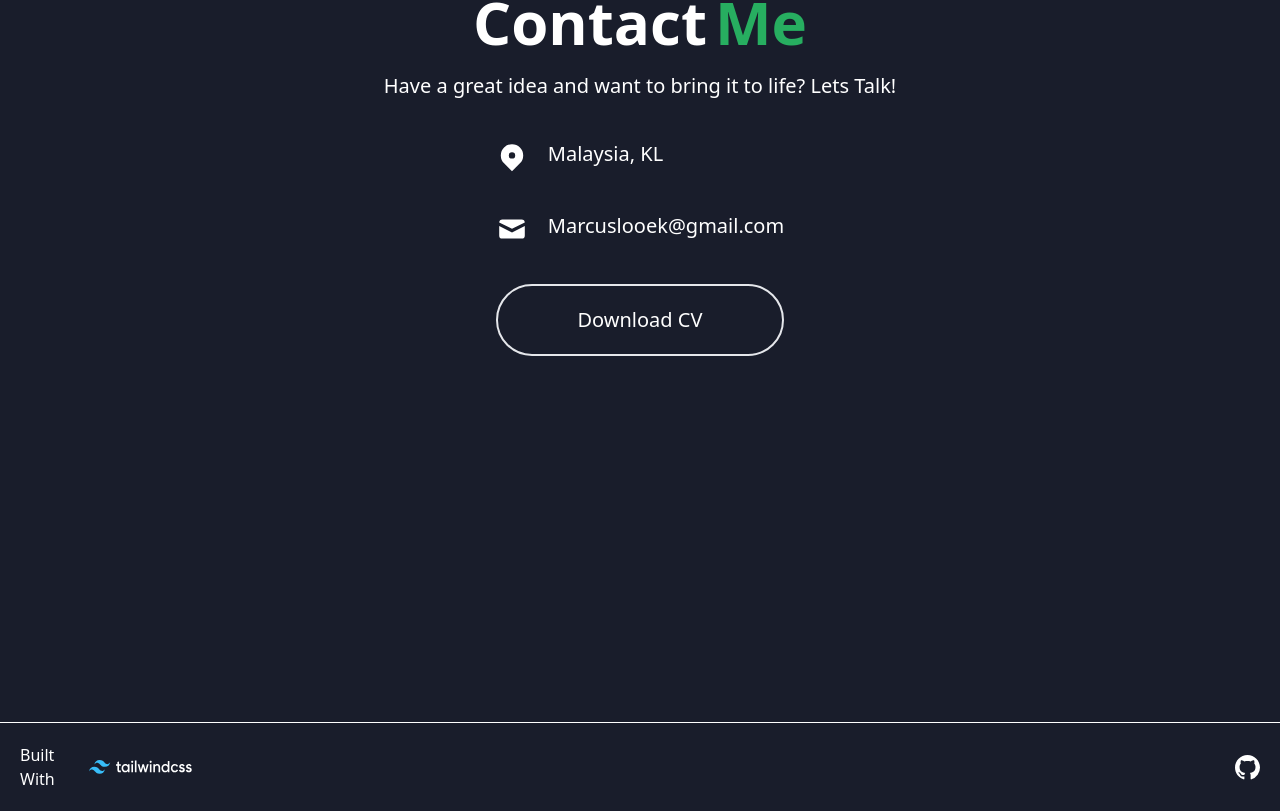
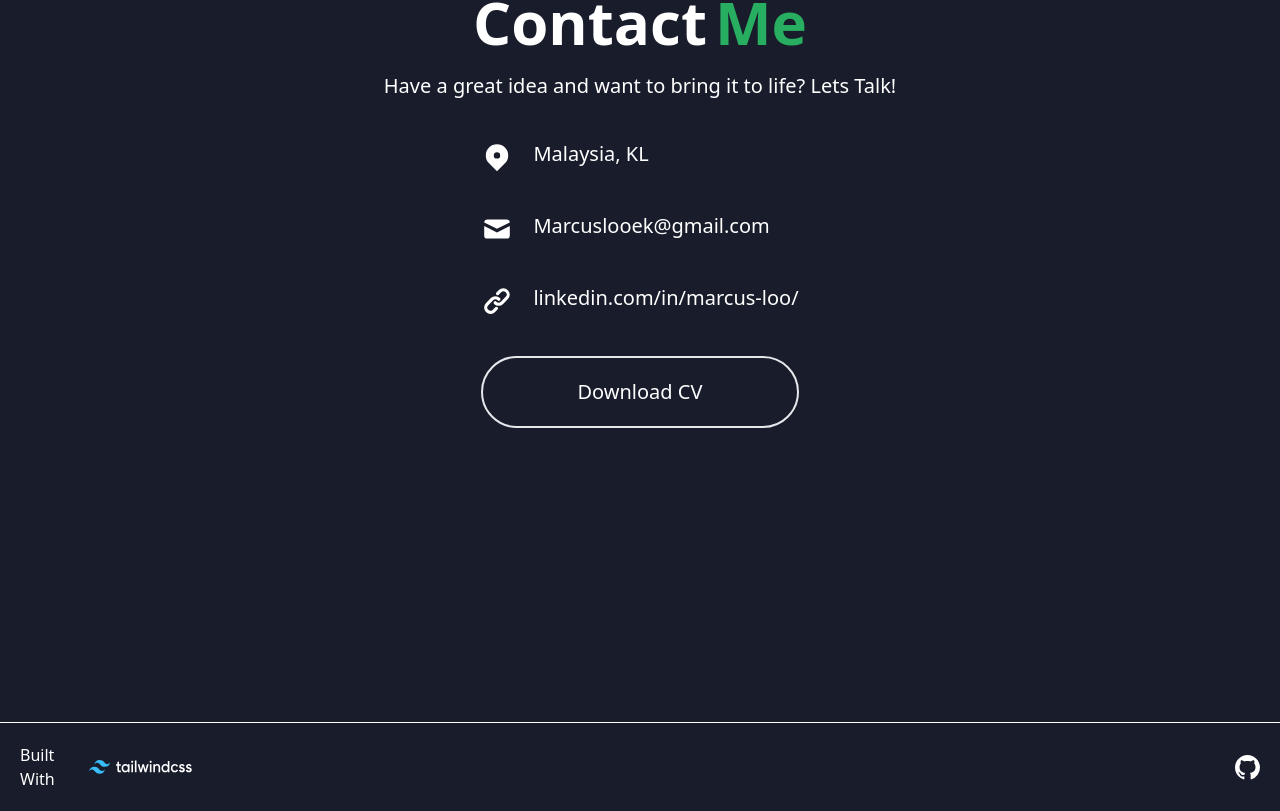
Before and after one commit to MarcusLEK/Marcus-Loo, a Nuxt app: page / in a window 1280 px wide. Shown: the part 3410-4221 px from the top of the page. Built offline with nearby package versions, Linux system fonts and the light colour scheme.

Commit message:
added linkedin

```diff
--- a/app.vue
+++ b/app.vue
@@ -182,6 +182,12 @@
                   </svg>
                   <span class="inline text-white text-xl my-auto ml-5">Marcuslooek@gmail.com</span>
                 </div>
+                <a href="linkedin.com/in/marcus-loo/" class="mb-3">
+                  <svg xmlns="http://www.w3.org/2000/svg" class="h-8 w-8 text-white inline" viewBox="0 0 20 20" fill="currentColor">
+                    <path fill-rule="evenodd" d="M12.586 4.586a2 2 0 112.828 2.828l-3 3a2 2 0 01-2.828 0 1 1 0 00-1.414 1.414 4 4 0 005.656 0l3-3a4 4 0 00-5.656-5.656l-1.5 1.5a1 1 0 101.414 1.414l1.5-1.5zm-5 5a2 2 0 012.828 0 1 1 0 101.414-1.414 4 4 0 00-5.656 0l-3 3a4 4 0 105.656 5.656l1.5-1.5a1 1 0 10-1.414-1.414l-1.5 1.5a2 2 0 11-2.828-2.828l3-3z" clip-rule="evenodd" />
+                  </svg>
+                  <span class="inline text-white text-xl my-auto ml-5">linkedin.com/in/marcus-loo/</span>
+                </a>
                 <a href="https://drive.google.com/file/d/1yYHxsNtZJ4dXXBq1K9iRKLL6rCe66syB/view?usp=sharing" target="_blank" class="text-xl text-center text-white border-2 rounded-full p-5 cursor-pointer hover:border-goGreen transition ease-in-out delay-100 hover:-translate-y-1 hover:scale-110 hover:bg-goGreen duration-300">
                   Download CV
                 </a>
```
